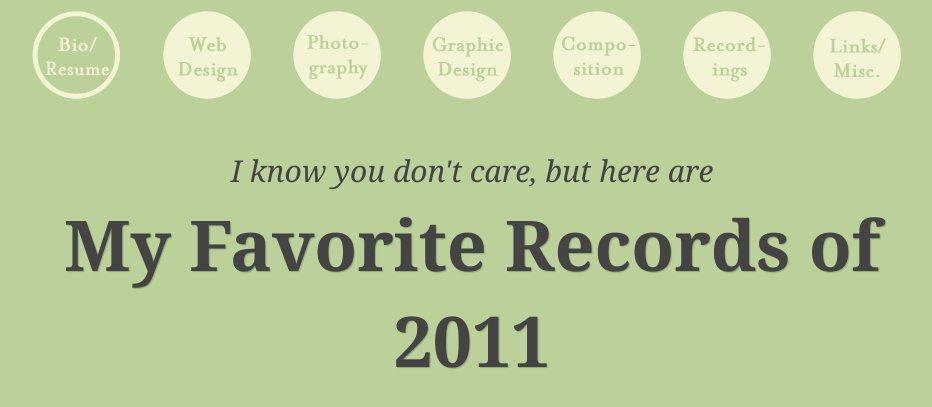
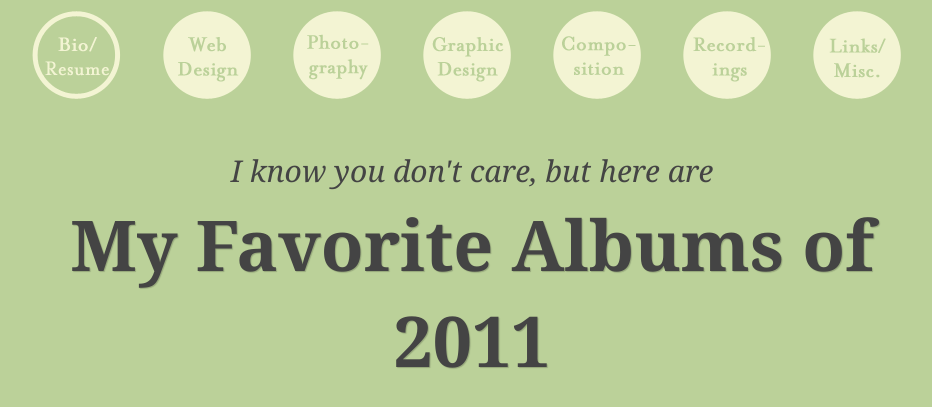
Before and after one commit to mgeraci/portfolio, a PHP site: page /extras/favoriteAlbums2011/index.php in a window 1280 px wide. Shown: the top 407 px of the page, without its empty margins (168-1100 px from the left). Run offline with PHP 8.4, Linux system fonts and the light colour scheme; some libraries are stand-ins or nearby versions; some web fonts are replaced.

Commit message:
typo on albums page

```diff
--- a/extras/favoriteAlbums2011/index.php
+++ b/extras/favoriteAlbums2011/index.php
@@ -20,7 +20,7 @@
     <div id="contentWrapper" class="wrapOut">
       <div class="wrapIn">
         <h2>I know you don't care, but here are</h2>
-        <h1>My Favorite Records of 2011</h1>
+        <h1>My Favorite Albums of 2011</h1>
         <?php
           $albums = array(
             // artist, title, image, rambling, link
```
